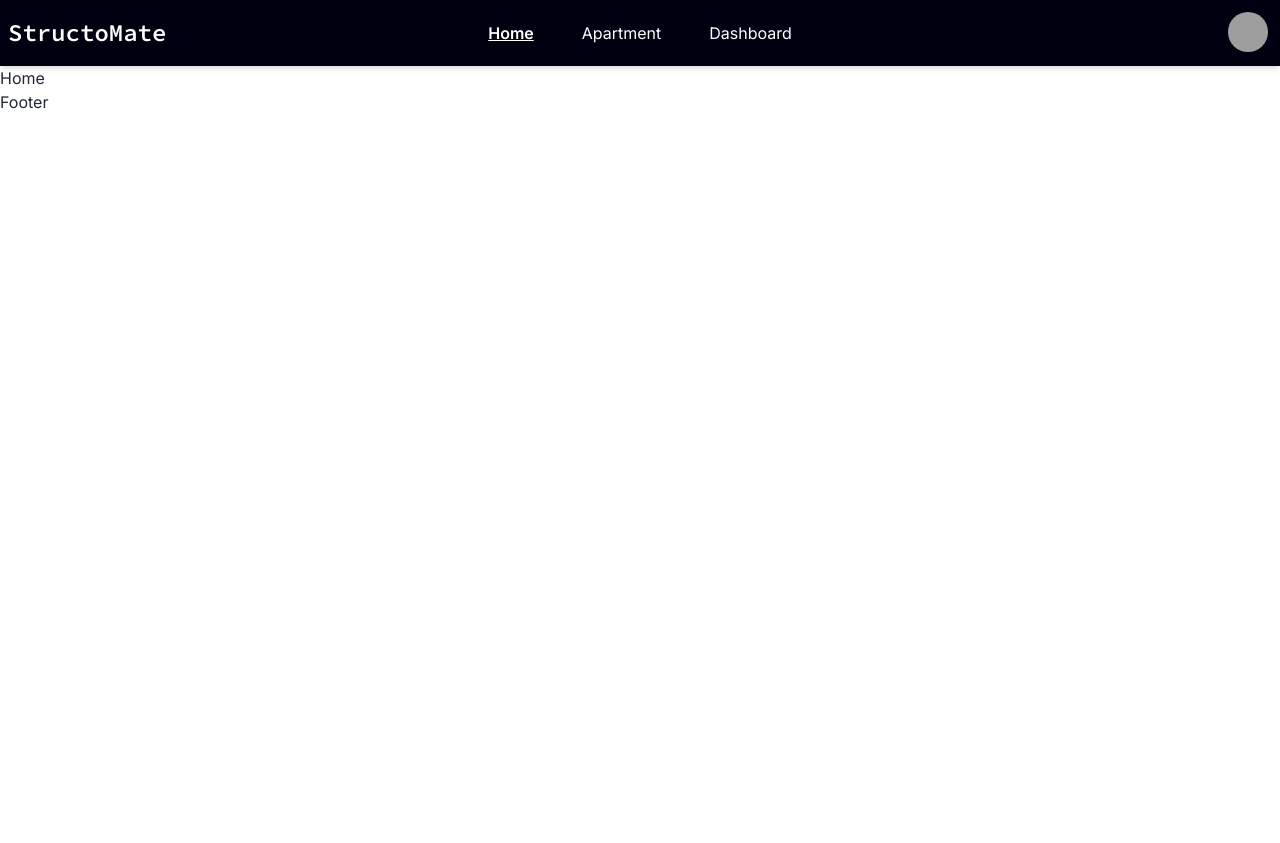
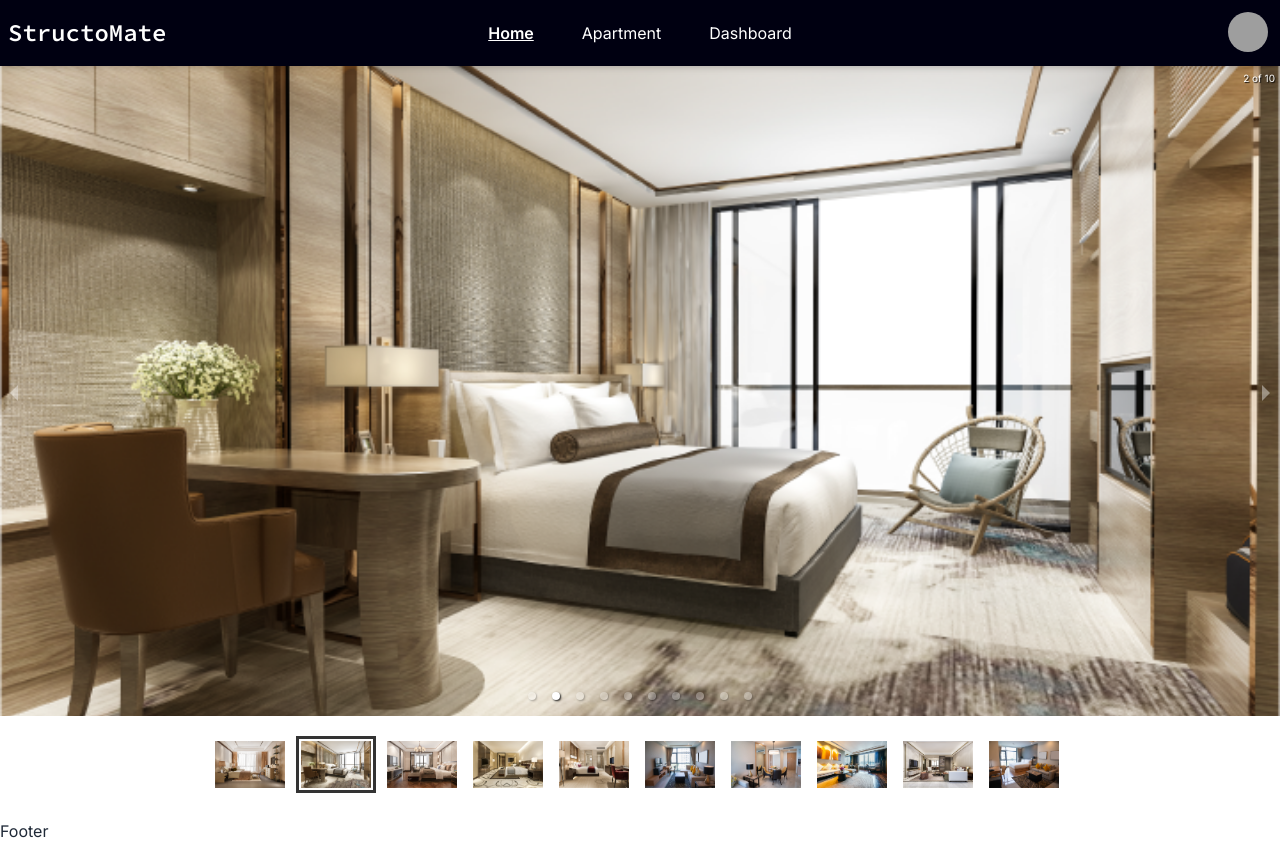
Before and after one commit to Ajmain-Fayek/StructoMate, a React (Vite) app: page / in a window 1280 px wide. Before the commit the page ends 800 px from the top, so only its background shows below. Built offline with nearby package versions, Linux system fonts and the light colour scheme; grey boxes are pictures that could not be loaded.

Commit message:
Banner Slider created

```diff
--- a/package.json
+++ b/package.json
@@ -14,6 +14,7 @@
     "react": "^18.3.1",
     "react-dom": "^18.3.1",
     "react-helmet-async": "^2.0.5",
+    "react-responsive-carousel": "^3.2.23",
     "react-router": "^7.1.1"
   },
   "devDependencies": {
--- a/src/Pages/Home/Home/Home.jsx
+++ b/src/Pages/Home/Home/Home.jsx
@@ -1,10 +1,9 @@
-import { Outlet } from "react-router";
+import SliderBanner from "../SliderBanner/SliderBanner";
 
 const Home = () => {
     return (
         <>
-            <h1>Home</h1>
-            <Outlet />
+            <SliderBanner />
         </>
     );
 };
--- a/src/Pages/Home/SliderBanner/SliderBanner.jsx
+++ b/src/Pages/Home/SliderBanner/SliderBanner.jsx
@@ -1,8 +1,83 @@
+import "react-responsive-carousel/lib/styles/carousel.min.css";
+import { Carousel } from "react-responsive-carousel";
+import apartment1 from "../../../assets/Apartment/apartment (1).webp";
+import apartment2 from "../../../assets/Apartment/apartment (2).webp";
+import apartment3 from "../../../assets/Apartment/apartment (3).webp";
+import apartment4 from "../../../assets/Apartment/apartment (4).webp";
+import apartment5 from "../../../assets/Apartment/apartment (5).webp";
+import apartment6 from "../../../assets/Apartment/apartment (6).webp";
+import apartment7 from "../../../assets/Apartment/apartment (7).webp";
+import apartment8 from "../../../assets/Apartment/apartment (8).webp";
+import apartment9 from "../../../assets/Apartment/apartment (9).webp";
+import apartment10 from "../../../assets/Apartment/apartment (10).webp";
 
 const SliderBanner = () => {
-  return (
-    <div>SliderBanner</div>
-  )
-}
+    return (
+        <div className="text-center">
+            <Carousel autoPlay={true} dynamicHeight={true} infiniteLoop={true}>
+                <div>
+                    <img
+                        className="max-h-[650px] object-cover object-center"
+                        src={apartment1}
+                    />
+                </div>
+                <div>
+                    <img
+                        className="max-h-[650px] object-cover object-center"
+                        src={apartment2}
+                    />
+                </div>
+                <div>
+                    <img
+                        className="max-h-[650px] object-cover object-center"
+                        src={apartment3}
+                    />
+                </div>
+                <div>
+                    <img
+                        className="max-h-[650px] object-cover object-center"
+                        src={apartment4}
+                    />
+                </div>
+                <div>
+                    <img
+                        className="max-h-[650px] object-cover object-center"
+                        src={apartment5}
+                    />
+                </div>
+                <div>
+                    <img
+                        className="max-h-[650px] object-cover object-center"
+                        src={apartment6}
+                    />
+                </div>
+                <div>
+                    <img
+                        className="max-h-[650px] object-cover object-center"
+                        src={apartment7}
+                    />
+                </div>
+                <div>
+                    <img
+                        className="max-h-[650px] object-cover object-center"
+                        src={apartment8}
+                    />
+                </div>
+                <div>
+                    <img
+                        className="max-h-[650px] object-cover object-center"
+                        src={apartment9}
+                    />
+                </div>
+                <div>
+                    <img
+                        className="max-h-[650px] object-cover object-center"
+                        src={apartment10}
+                    />
+                </div>
+            </Carousel>
+        </div>
+    );
+};
 
-export default SliderBanner
+export default SliderBanner;
```
Also changed, not shown: 1 other file (tests, documents, lock files or other folders).
